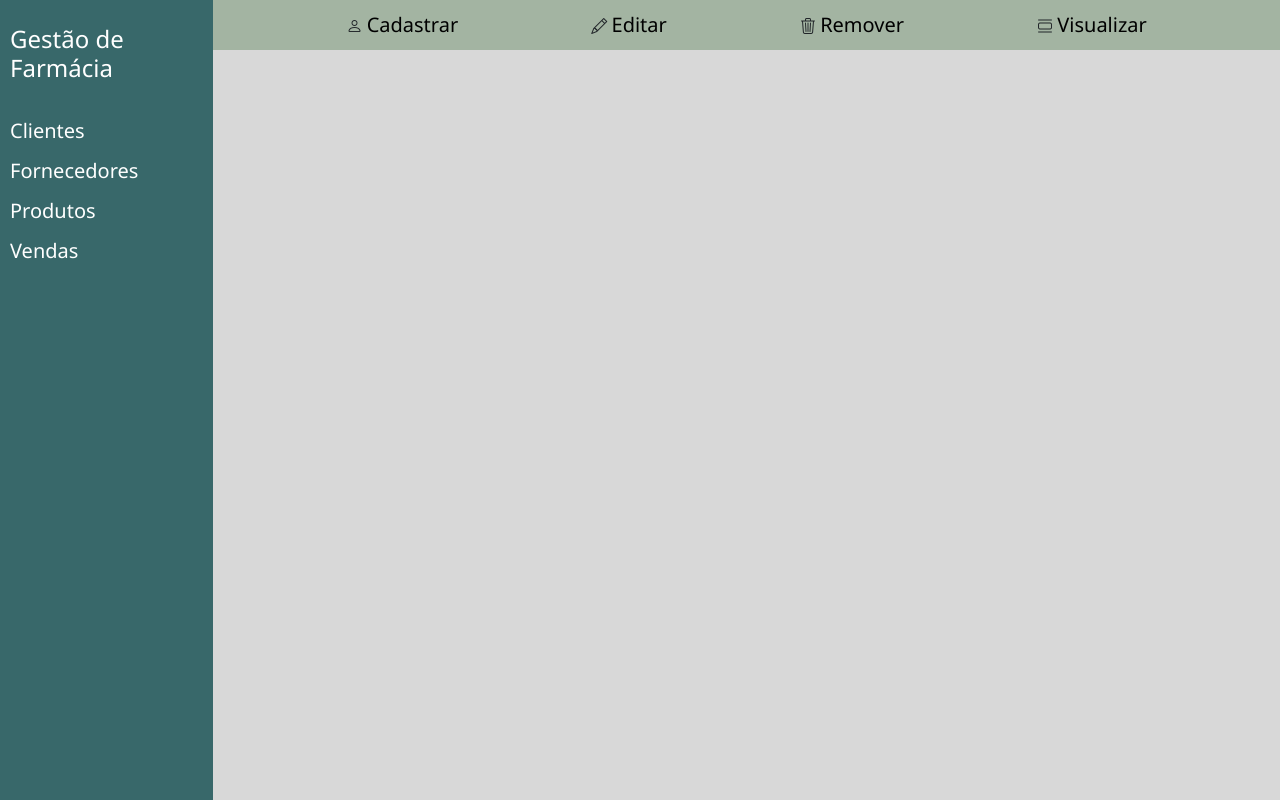
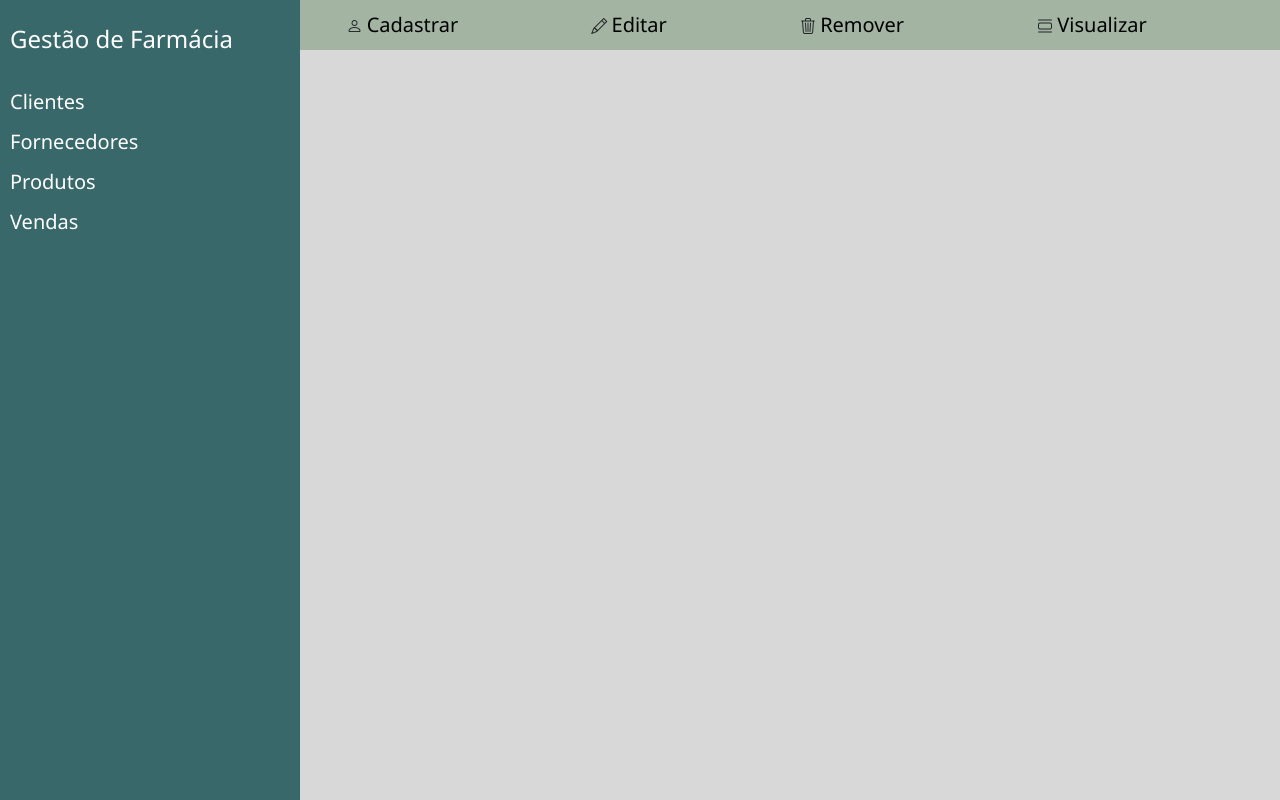
Before and after one commit to juliaborgess18/farmacia-les, a FastAPI app: page / in a window 1280 px wide. Run offline with FastAPI, Linux system fonts and the light colour scheme; some libraries are stand-ins or nearby versions.

Commit message:
hotfix: estilos.css

```diff
--- a/src/static/css/estilos.css
+++ b/src/static/css/estilos.css
@@ -6,10 +6,15 @@ body{
   background-color: #d8d8d8;
 }
 
+:root {
+  --sidebar-width: 300px;
+  --sidebar-height: 100vh;
+}
+
 .sidebar {
   background-color: #38686a;
-  width: auto;
-  height: 100vh;
+  width: var(--sidebar-width);
+  height: var(--sidebar-height);
   position: sticky;
   top: 0;
 }
@@ -51,9 +56,9 @@ body{
   color: black;
   font-weight: 100;
   background-color: #d8d8d8;
-  width: 320px;
+  width: calc(var(--sidebar-width ) - 10px);
   height: 40px;
-  border-radius: 5px;
+  border-radius: 5px 0px 0px 5px;
   padding-top: 5px;
 }
 
```
